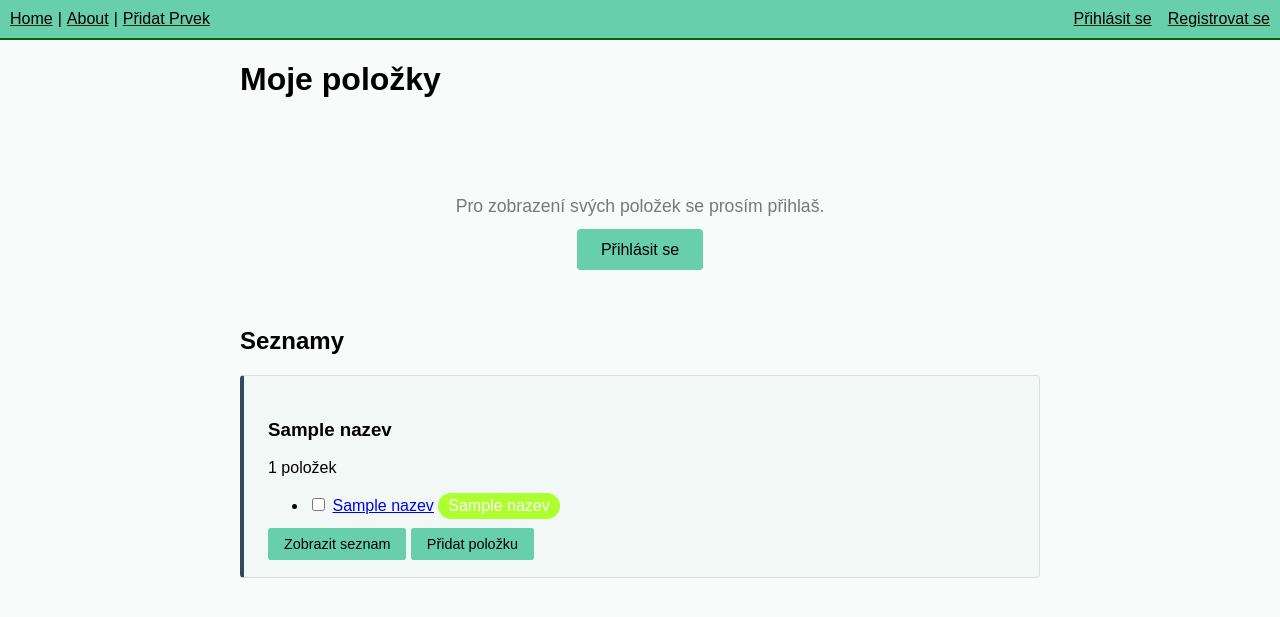
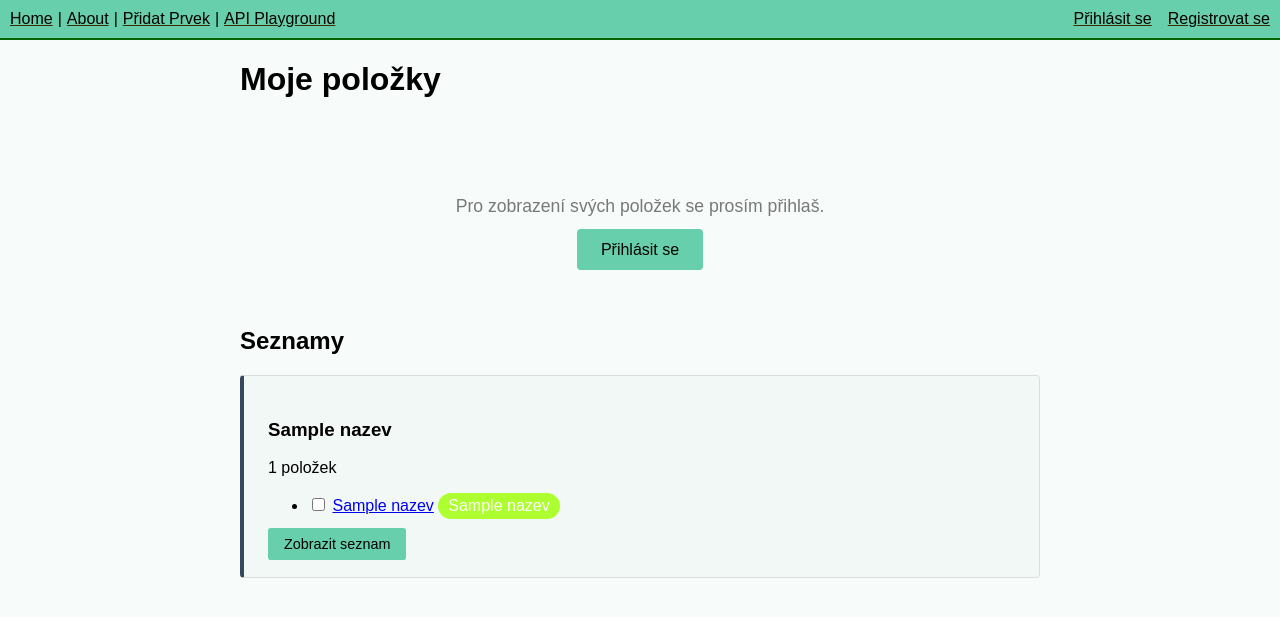
Before and after one commit to gyarab/2025_wt_prj_hlavnicka, a Django app: template prj/app/templates/home.html in a window 1280 px wide. Shown: the top 617 px of the page. Run offline with Django 5.2, Linux system fonts and the light colour scheme; the template is opened without the code that fills it: most values are stand-ins (such as "Sample title", 1, 10 or a date in 2020).

Commit message:
API playground

```diff
--- a/prj/app/templates/base.html
+++ b/prj/app/templates/base.html
@@ -4,7 +4,7 @@
     <meta charset="UTF-8">
     <meta name="viewport" content="width=device-width, initial-scale=1.0">
     <title>
-        {% block title %}Moje aplikace{% endblock %}
+        {% block title %}Contextum{% endblock %}
     </title>
     {% load static %}
     <link rel="stylesheet" href="{% static 'style.css' %}">
@@ -20,7 +20,8 @@
     <header>
         <a href="/home">Home</a> |
         <a href="/about">About</a> |
-        <a href="/pridat">Přidat Prvek</a>
+        <a href="/pridat">Přidat Prvek</a> |
+        <a href="{% url 'api_playground' %}">API Playground</a>
 
         {% if request.user.is_authenticated and request.user.is_superuser %}
             | <a href="/admin/">Admin</a>
--- a/prj/app/templates/home.html
+++ b/prj/app/templates/home.html
@@ -51,7 +51,7 @@
                     {% include "includes/malePrvky.html" with prvky=seznam.prvky.all %}
                 </div>
                     <a href="{% url 'detail_seznamu' seznam.id %}" class="btn-link">Zobrazit seznam</a>
-                    <a href="{% url 'detail_seznamu_' seznam.id %}" class="btn-link">Přidat položku</a>
+
 
                 </div>
 
--- a/prj/app/views.py
+++ b/prj/app/views.py
@@ -189,3 +189,7 @@ def stitek_api(request, id):
 def prvek_api(request, id):
     if (not request.user.is_authenticated):
         pass
+
+
+def api_playground_view(request):
+    return render(request, "api_playground.html")
--- a/prj/prj/urls.py
+++ b/prj/prj/urls.py
@@ -19,7 +19,7 @@ from django.contrib import admin
 from django.urls import path
 
 from django.conf.urls import handler404
-from app.views import custom_404, test_view, home_view, about_view, detail_prvku, detail_stitku, pridat_prvek, upravit_prvek, smazat_prvek, detail_seznamu, stitek_api, registrace_view
+from app.views import custom_404, test_view, home_view, about_view, detail_prvku, detail_stitku, pridat_prvek, upravit_prvek, smazat_prvek, detail_seznamu, stitek_api, registrace_view, api_playground_view
 from django.contrib.auth import views as auth_views
 
 from .api import api
@@ -46,4 +46,5 @@ urlpatterns = [
     path("api/stitek/<int:id>/", stitek_api, name="stitek_prvky_api"),
 
     path("api/", api.urls),
+    path("api_playground/", api_playground_view, name="api_playground"),
 ]
```
Also changed, not shown: prj/app/templates/api_playground.html (added, +25 -0 lines).
